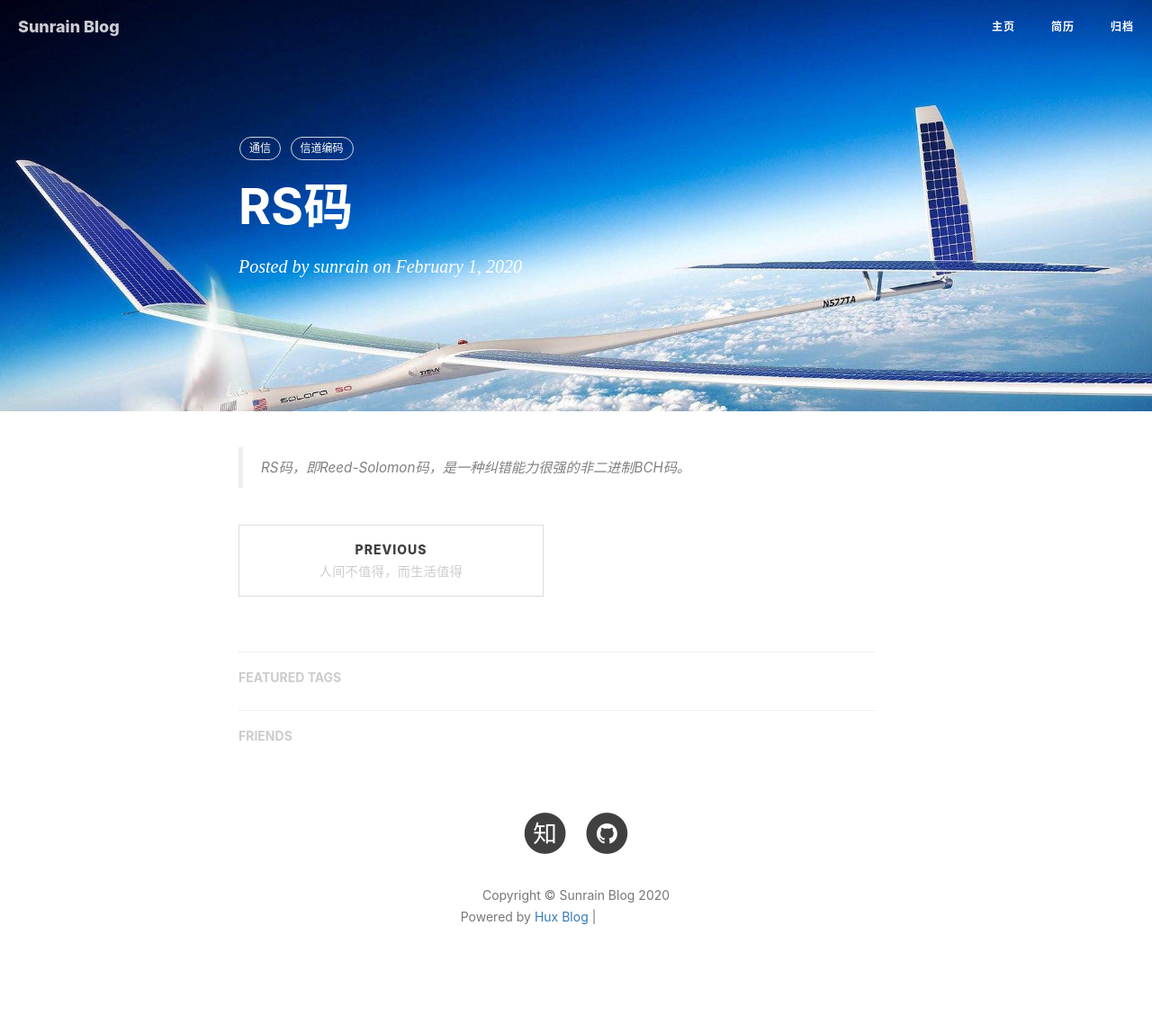
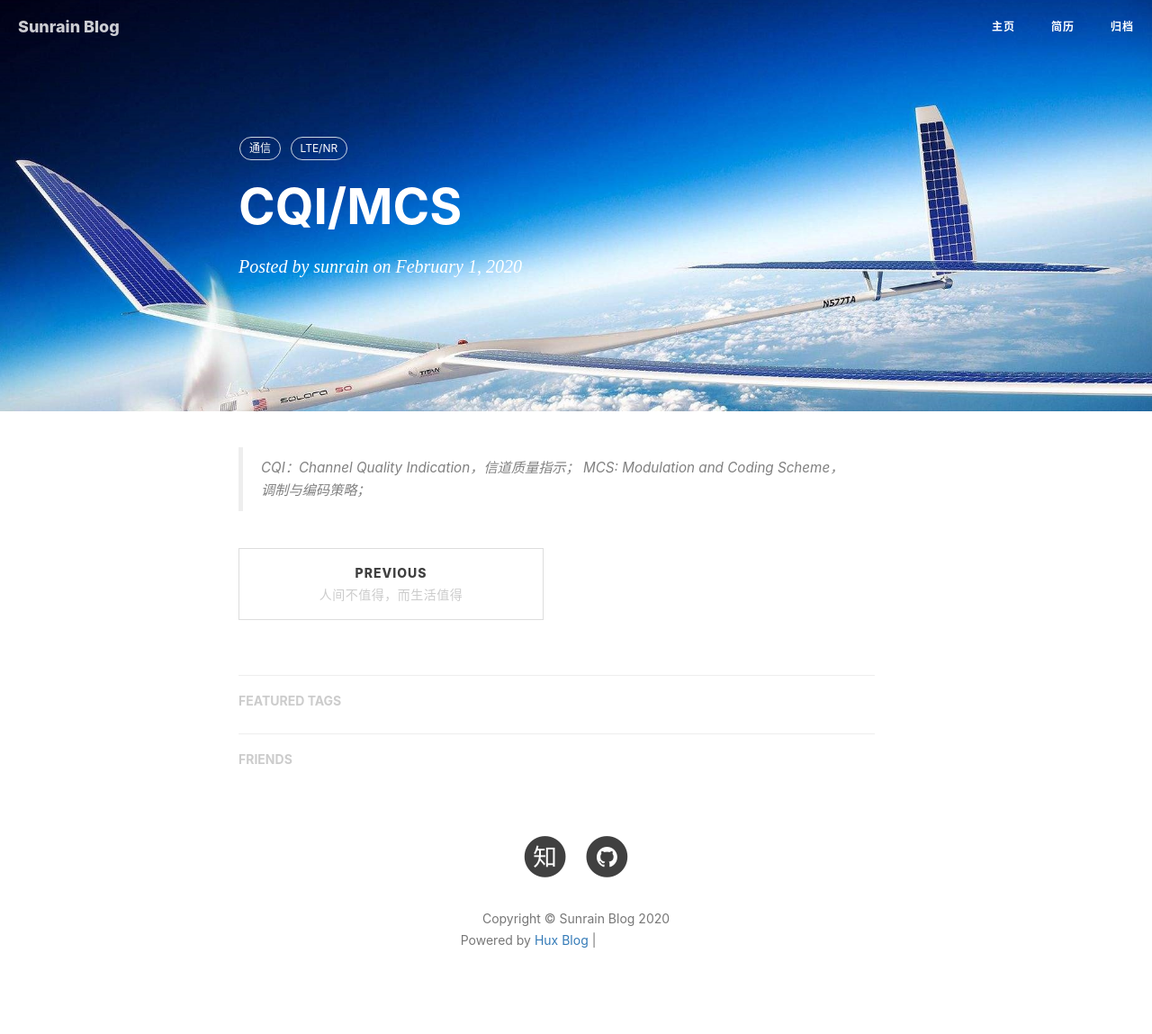
Before and after one commit to ruoqiong/ruoqiong.github.io, a Jekyll site: the page built from _posts/2020-2-1-RScode.md, in a window 1280 px wide. Shown: the whole page at 90% size. Built offline with Jekyll 4.4.1, drawn with Linux system fonts in a browser that asks for light colours; nearby versions of some CDN libraries; comment, search, counter and statistics services are not loaded; before the commit the page ends 1123 px from its top, so only the background shows below that; grey boxes are pictures that could not be loaded.

Commit message:
Update 2020-2-1-RScode.md

```diff
--- a/_posts/2020-2-1-RScode.md
+++ b/_posts/2020-2-1-RScode.md
@@ -1,11 +1,12 @@
 ---
 layout: post
-title: "RS码"
+title: "CQI/MCS"
 date: 2020-2-1
 author: "sunrain"
 header-img: "img/tx.jpg"
 tags:
     - 通信
-    - 信道编码
+    - LTE/NR
 ---
-> RS码，即Reed-Solomon码，是一种纠错能力很强的非二进制BCH码。
+> CQI：Channel Quality Indication，信道质量指示；
+> MCS: Modulation and Coding Scheme，调制与编码策略；
```
